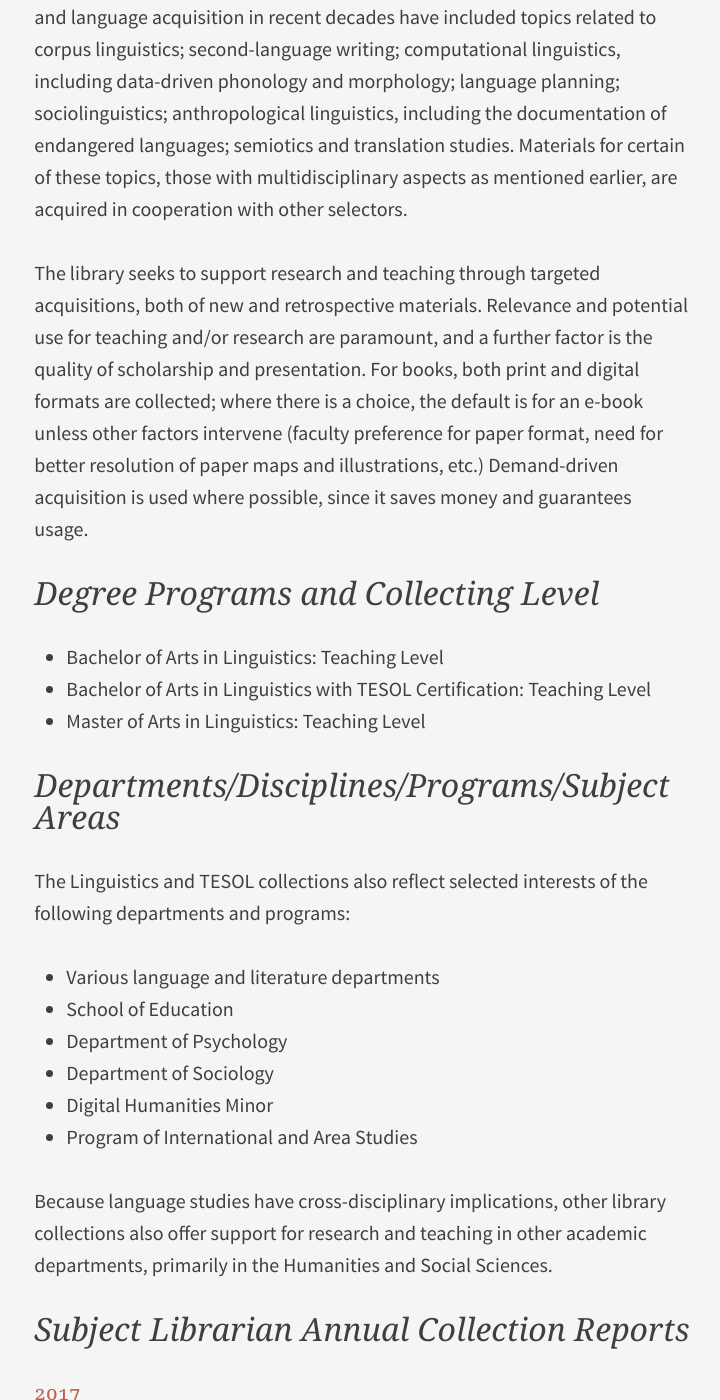
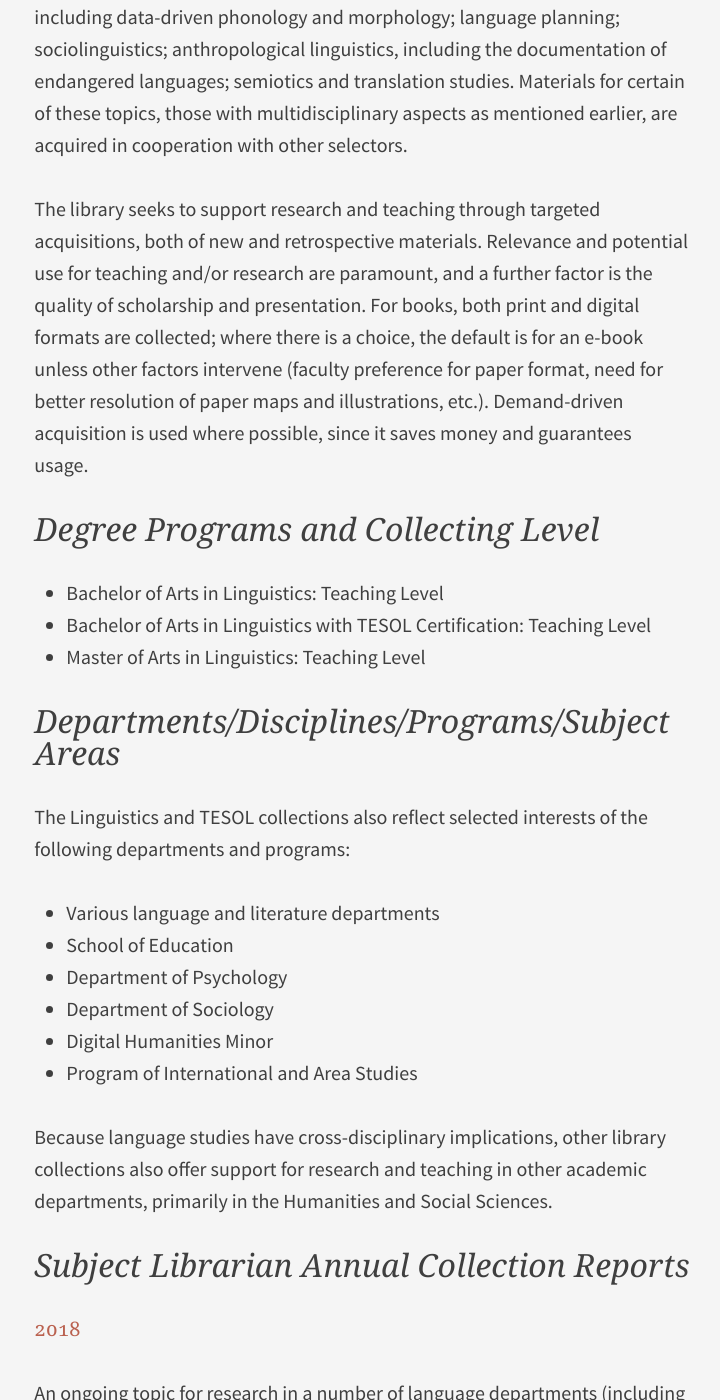
Before and after one commit to HBLL-Collection-Development/HBLL-Collection-Development.github.io, a Jekyll site: the page built from _posts/2019-01-17-34220.md, in a window 1280 px wide and 1400 px high, scrolled down 1519 px. Shown: the whole window, without its empty margins (278-998 px from the left). Built offline with Jekyll 4.4.1, drawn with Linux system fonts in a browser that asks for light colours; some of the changed text lies outside the part shown.

Commit message:
Update and rename 2018-02-06-34220.md to 2019-01-17-34220.md

```diff
--- a/_posts/2018-02-06-34220.md
+++ b/_posts/2019-01-17-34220.md
@@ -14,7 +13,7 @@ The library generally seeks to support teaching and research in Linguistics and
 
 Some of the areas of Linguistic teaching and research interest beyond TESOL and language acquisition in recent decades have included topics related to corpus linguistics; second-language writing; computational linguistics, including data-driven phonology and morphology; language planning; sociolinguistics; anthropological linguistics, including the documentation of endangered languages; semiotics and translation studies. Materials for certain of these topics, those with multidisciplinary aspects as mentioned earlier, are acquired in cooperation with other selectors.
 
-The library seeks to support research and teaching through targeted acquisitions, both of new and retrospective materials. Relevance and potential use for teaching and/<wbr>or research are paramount, and a further factor is the quality of scholarship and presentation. For books, both print and digital formats are collected; where there is a choice, the default is for an e-book unless other factors intervene (faculty preference for paper format, need for better resolution of paper maps and illustrations, etc.)  Demand-driven acquisition is used where possible, since it saves money and guarantees usage.
+The library seeks to support research and teaching through targeted acquisitions, both of new and retrospective materials. Relevance and potential use for teaching and/<wbr>or research are paramount, and a further factor is the quality of scholarship and presentation. For books, both print and digital formats are collected; where there is a choice, the default is for an e-book unless other factors intervene (faculty preference for paper format, need for better resolution of paper maps and illustrations, etc.). Demand-driven acquisition is used where possible, since it saves money and guarantees usage.
 
 ## Degree Programs and Collecting Level
 
@@ -36,6 +35,9 @@ The Linguistics and TESOL collections also reflect selected interests of the fol
 Because language studies have cross-disciplinary implications, other library collections also offer support for research and teaching in other academic departments, primarily in the Humanities and Social Sciences.
 
 ## Subject Librarian Annual Collection Reports
+
+### 2018
+An ongoing topic for research in a number of language departments (including Linguistics)  is translation as seen from various angles, and this is an area to which I paid particular care during the year. Applied linguistics, in particular second language acquisition, remained a primary collection focus as well. We acquired a good number of series for online Oxford handbooks and Routledge handbooks covering varied aspects of language and language use. I also oversaw an assessment of linguistic theses (in cooperation with the Linguistics Department, which had piled up many, many surplus theses) and added a number of those only in cases where additional copies were required for either stacks or special collections.
 
 ### 2017
 In the course of 2017 we acquired Ethnologue, a database that provides detailed information on languages and language families, their countries, locations, speakers, populations, scripts, official policies, status, classifications, dialects, use, glosses and maps. I supplemented this database with monographs on language policy and endangered languages. Following the wishes of certain Linguistics and TESOL professors, I continue to add the latest research on language testing and assessment. Translation studies form another area for special attention. This year we acquired a good number of Routledge Handbooks in various sub-disciplines of applied linguistics. In the balance between applied linguistics and theoretical linguistics, I swing strongly to the applied over the theoretical in keeping with research and curriculum at BYU, though I watch for seminal and important works in theoretical linguistics. If there is one broad area of interest, it is language acquisition.
```
Also changed, not shown: other parts of _posts/2019-01-17-34220.md (+0 -1 lines).
